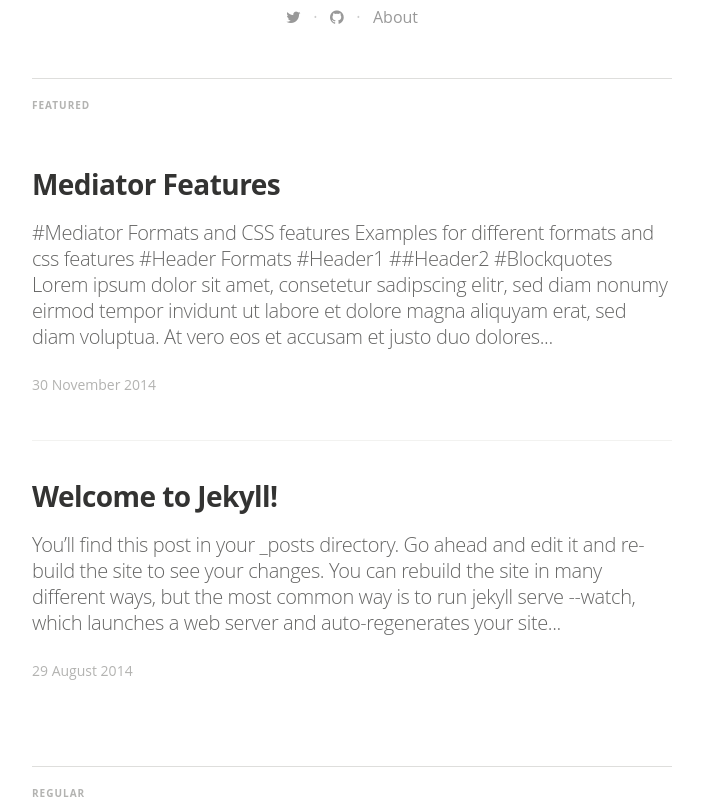
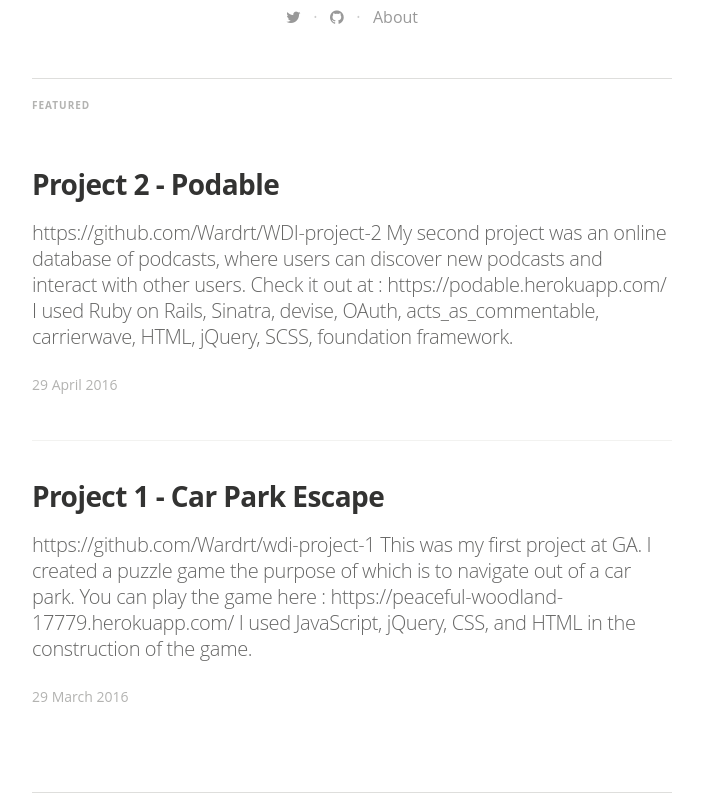
Before and after one commit to Wardrt/Wardrt.github.io, a Jekyll site: the page built from index.html, in a window 1280 px wide and 900 px high, scrolled down 538 px, cut to the strip 95-900 px from the top of the window. Shown: the whole strip, without its empty margins (288-991 px from the left). Built offline with Jekyll 4.4.1, drawn with Linux system fonts in a browser that asks for light colours; nearby versions of some CDN libraries; some web fonts are replaced.

Commit message:
added two projects.

```diff
--- a/_layouts/post.html
+++ b/_layouts/post.html
@@ -66,7 +66,7 @@
           </section>
         </footer>
         <div class="bottom-teaser cf">
-          <div class="isLeft">
+          <!-- <div class="isLeft">
             <h5 class="index-headline featured"><span>Written by</span></h5>
             <section class="author">
               <div class="author-image" style="background-image: url({{site.author_image}})">Blog Logo</div>
@@ -75,7 +75,7 @@
               <hr>
               <p class="published">Published <time datetime="{{ page.date | date: "%F %R" }}">{{ page.date | date_to_string }}</time></p>
             </section>
-          </div>
+          </div> -->
           {{/post}}
           <div class="isRight">
             <h5 class="index-headline featured"><span>Supported by</span></h5>
--- a/_posts/2014-08-29-welcome-to-jekyll.markdown
+++ /dev/null
@@ -1,39 +0,0 @@
----
-layout: post
-title:  "Welcome to Jekyll!"
-date:   2014-08-29 14:34:25
-categories: jekyll update
-tags: featured
-image: /assets/article_images/2014-08-29-welcome-to-jekyll/desktop.jpg
----
-You’ll find this post in your `_posts` directory. Go ahead and edit it and re-build the site to see your changes. You can rebuild the site in many different ways, but the most common way is to run `jekyll serve --watch`, which launches a web server and auto-regenerates your site when a file is updated.
-
-To add new posts, simply add a file in the `_posts` directory that follows the convention `YYYY-MM-DD-name-of-post.ext` and includes the necessary front matter. Take a look at the source for this post to get an idea about how it works.
-
-Jekyll also offers powerful support for code snippets:
-
-{% highlight ruby %}
-def print_hi(name)
-  puts "Hi, #{name}"
-end
-print_hi('Tom')
-#=> prints 'Hi, Tom' to STDOUT.
-{% endhighlight %}
-
-Check out the [Jekyll docs][jekyll] for more info on how to get the most out of Jekyll. File all bugs/feature requests at [Jekyll’s GitHub repo][jekyll-gh]. If you have questions, you can ask them on [Jekyll’s dedicated Help repository][jekyll-help].
-
-{% highlight js %}
-
-<footer class="site-footer">
- <a class="subscribe" href="{{ "/feed.xml" | prepend: site.baseurl }}"> <span class="tooltip"> <i class="fa fa-rss"></i> Subscribe!</span></a>
-  <div class="inner">a
-   <section class="copyright">All content copyright <a href="mailto:{{ site.email}}">{{ site.name }}</a> &copy; {{ site.time | date: '%Y' }} &bull; All rights reserved.</section>
-   <section class="poweredby">Made with <a href="http://jekyllrb.com"> Jekyll</a></section>
-  </div>
-</footer>
-{% endhighlight %}
-
-
-[jekyll]:      http://jekyllrb.com
-[jekyll-gh]:   https://github.com/jekyll/jekyll
-[jekyll-help]: https://github.com/jekyll/jekyll-help
--- a/_posts/2014-11-30-mediator_features.markdown
+++ /dev/null
@@ -1,40 +0,0 @@
----
-layout: post
-title:  "Mediator Features"
-date:   2014-11-30 14:34:25
-categories: mediator feature
-tags: featured
-image: /assets/article_images/2014-11-30-mediator_features/night-track.JPG
-image2: /assets/article_images/2014-11-30-mediator_features/night-track-mobile.JPG
----
-#Mediator Formats and CSS features
-
-Examples for different formats and css features
-
-#Header Formats
-#Header1
-##Header2
-
-#Blockquotes
->Lorem ipsum dolor sit amet, consetetur sadipscing elitr, sed diam nonumy eirmod tempor invidunt ut labore et dolore magna aliquyam erat, sed diam voluptua. At vero eos et accusam et justo duo dolores et ea rebum. Stet clita kasd gubergren, no sea takimata sanctus
-
-#Lists
-##orderd lists
-1. one
-2. two
-3. three
-
-##unorderd lists
-- Apple
-- Banana
-- Plum
-
-#Links
-This is an [example link](http://example.com/ "With a Title").
-
-#Combinations
->Lorem ipsum dolor sit amet, consetetur sadipscing elitr, sed diam nonumy eirmod tempor invidunt ut labore et dolore magna aliquyam erat, sed diam voluptua. At vero eos et accusam et justo duo dolores et ea rebum. Stet clita kasd gubergren, no sea takimata sanctus
->
-> - Apple
-> - Banana
-> - Plum
--- /dev/null
+++ b/_posts/2016-03-29-car-park-escape.markdown
@@ -0,0 +1,20 @@
+---
+layout: post
+title:  "Project 1 - Car Park Escape"
+date:   2016-03-29 14:34:25
+categories: jekyll update
+tags: featured
+image: /assets/article_images/2014-08-29-welcome-to-jekyll/desktop.jpg
+---
+<a href="https://github.com/Wardrt/wdi-project-1">https://github.com/Wardrt/wdi-project-1</a>
+This was my first project at GA.  I created a puzzle game the purpose of which is to navigate out of a car park.  You can play the game here : <a href="https://peaceful-woodland-17779.herokuapp.com/">https://peaceful-woodland-17779.herokuapp.com/</a>
+I used JavaScript, jQuery, CSS, and HTML in the construction of the game.
+
+{% highlight js %}
+
+{% endhighlight %}
+
+
+[jekyll]:      http://jekyllrb.com
+[jekyll-gh]:   https://github.com/jekyll/jekyll
+[jekyll-help]: https://github.com/jekyll/jekyll-help
--- /dev/null
+++ b/_posts/2016-04-29-podable.markdown
@@ -0,0 +1,12 @@
+---
+layout: post
+title:  "Project 2 - Podable"
+date:   2016-04-29 14:34:25
+categories: mediator feature
+tags: featured
+image: /assets/article_images/2014-11-30-mediator_features/night-track.JPG
+image2: /assets/article_images/2014-11-30-mediator_features/night-track-mobile.JPG
+---
+<a href="https://github.com/Wardrt/WDI-project-2">https://github.com/Wardrt/WDI-project-2</a>
+My second project was an online database of podcasts, where users can discover new podcasts and interact with other users. Check it out at : <a href="https://podable.herokuapp.com/">https://podable.herokuapp.com/</a>
+I used Ruby on Rails, Sinatra, devise, OAuth, acts_as_commentable, carrierwave, HTML, jQuery, SCSS, foundation framework.
```
